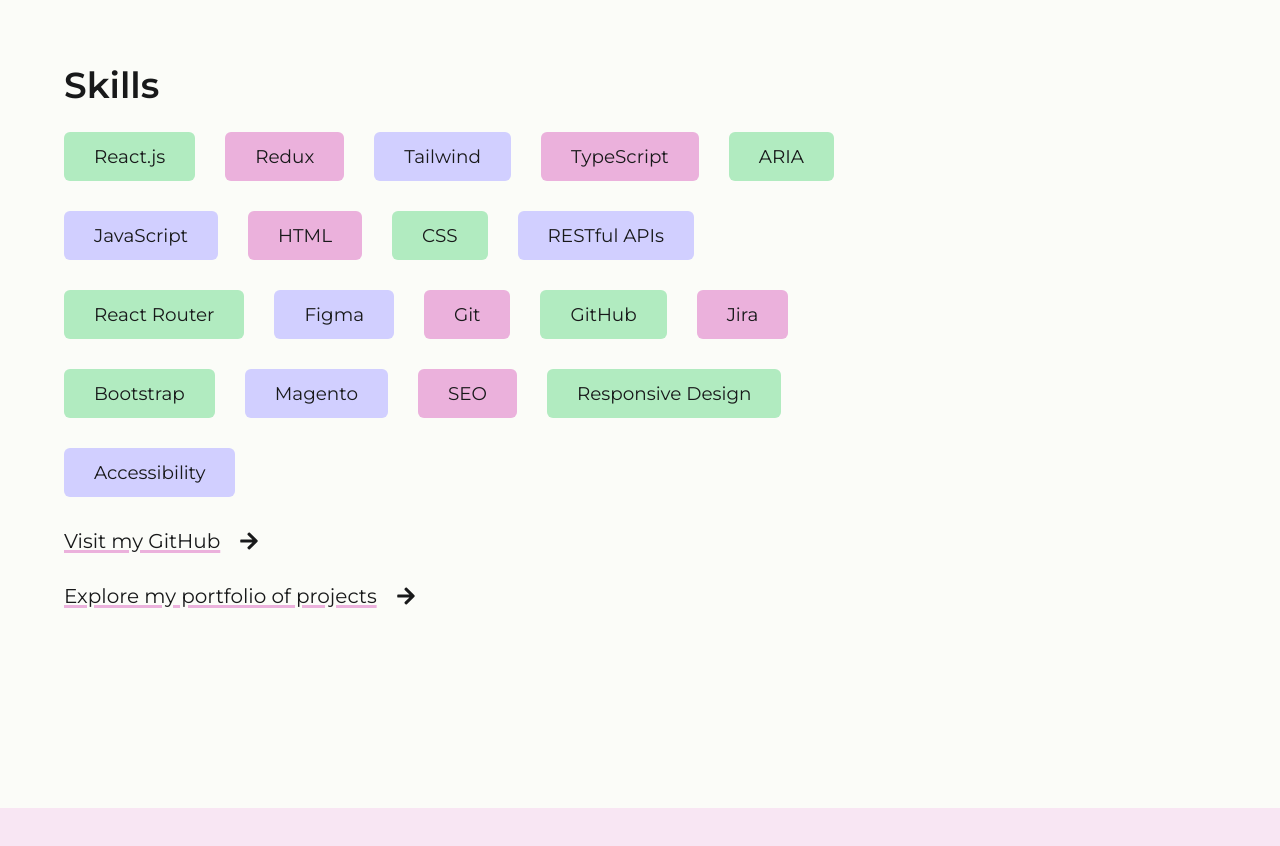
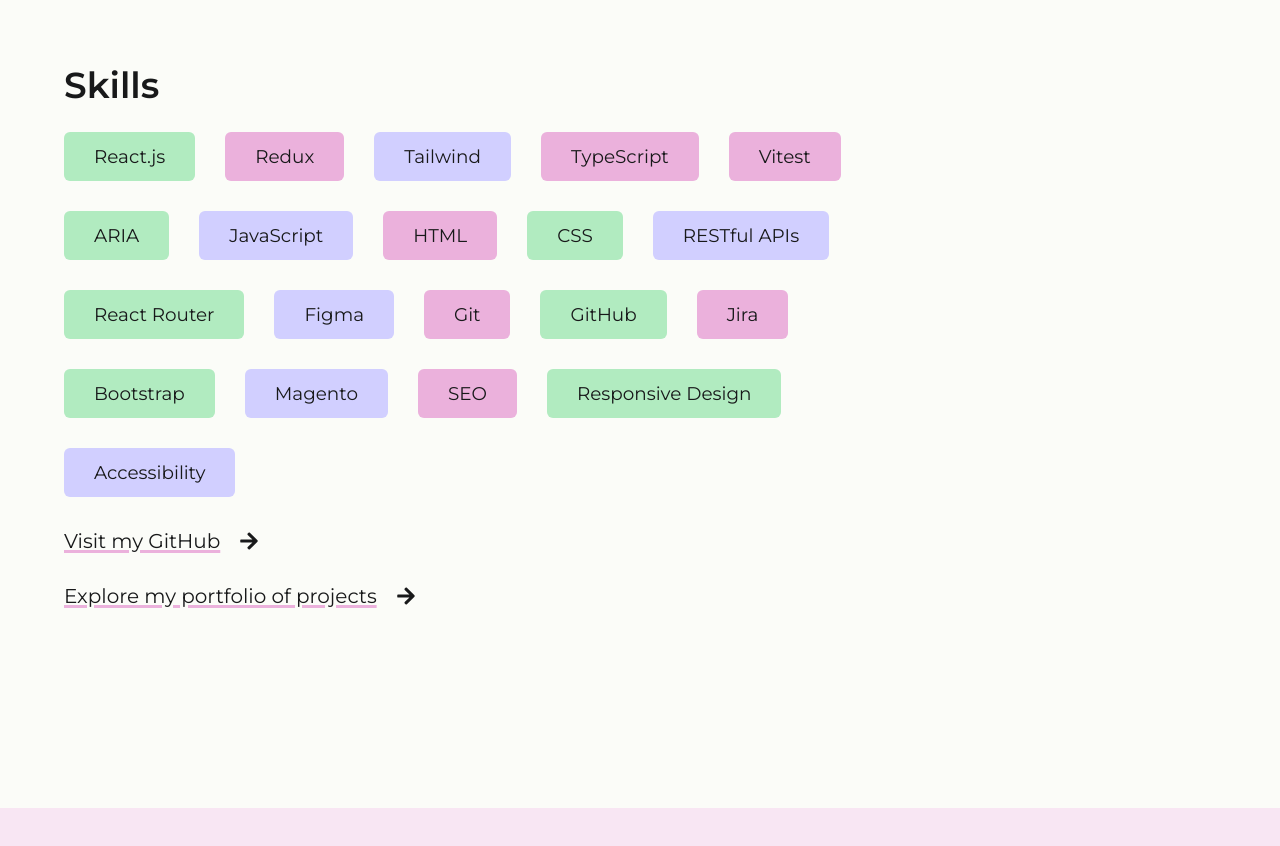
Before and after one commit to louiseka/portfolio, a React (Vite) app: page /about in a window 1280 px wide. Shown: the part 800-1646 px from the top of the page. Built offline with nearby package versions, Linux system fonts and the light colour scheme.

Commit message:
skill updates

```diff
--- a/src/pages/About/Skills.jsx
+++ b/src/pages/About/Skills.jsx
@@ -11,6 +11,7 @@ export default function Skills() {
           <p className="pink-label">Redux</p>
           <p className="purple-label">Tailwind</p>
           <p className="pink-label">TypeScript</p>
+          <p className="pink-label">Vitest</p>
           <p className="green-label">ARIA</p>
           <p className="purple-label">JavaScript</p>
           <p className="pink-label">HTML</p>
```
